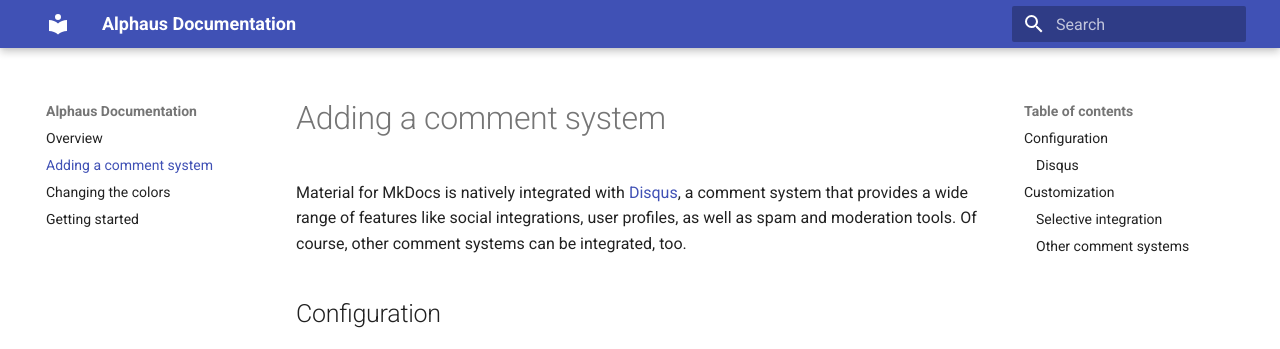
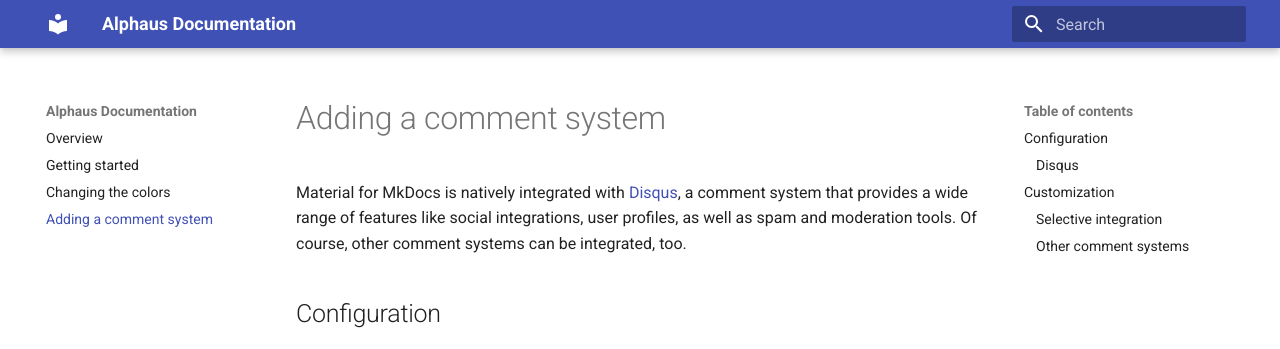
Before and after one commit to alphauslabs/tmpdocs, an MkDocs documentation site: the page built from docs/adding-a-comment-system.md, in a window 1280 px wide. Shown: the top 349 px of the page. Built offline with MkDocs 1.6.1 and Material for MkDocs 9.7.7, drawn with Linux system fonts in a browser that asks for light colours; some of the changed lines change nothing that is shown.

Commit message:
Update mkdocs.yml

```diff
--- a/mkdocs.yml
+++ b/mkdocs.yml
@@ -1,3 +1,8 @@
 site_name: Alphaus Documentation
 theme:
   name: material
+nav:
+- 'index.md'
+- 'getting-started.md'
+- 'changing-the-colors.md'
+- 'adding-a-comment-system.md'
```
